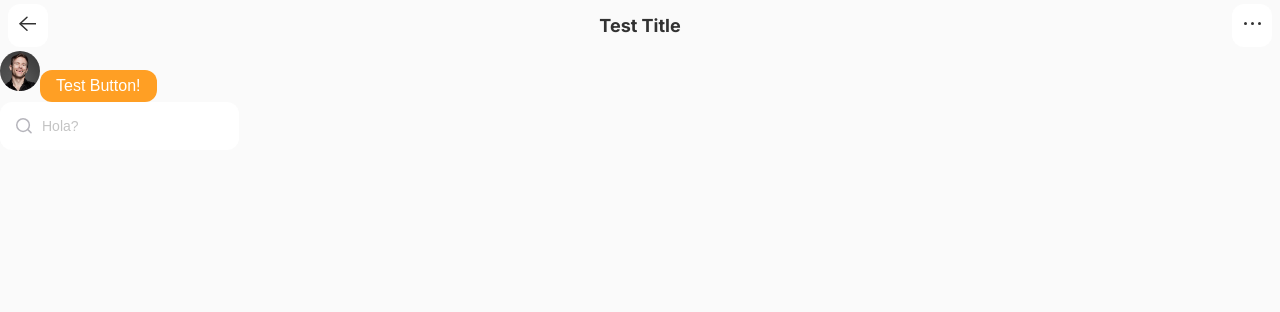
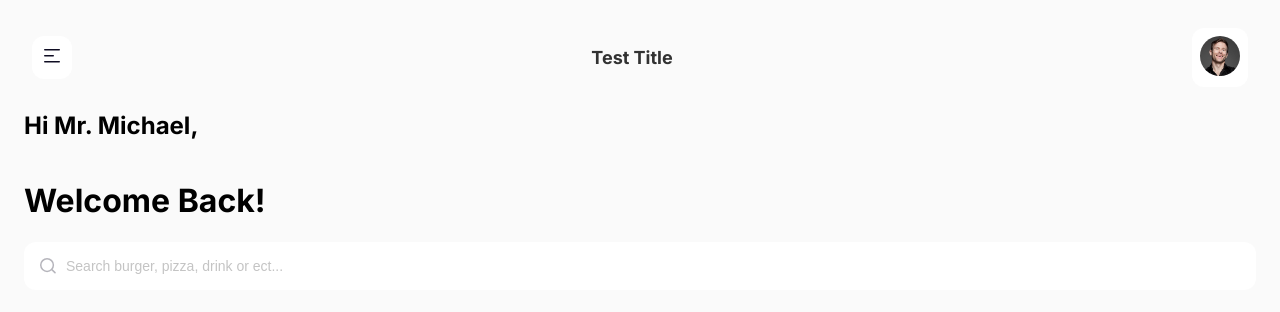
Before and after one commit to jesusaugusto0x2/beer-ecommerce, a Next.js app: page / in a window 1280 px wide. Shown: the top 312 px of the page. Built offline with nearby package versions, Linux system fonts and the light colour scheme.

Commit message:
feat: add base upper structure for index page

```diff
--- a/src/app/page.tsx
+++ b/src/app/page.tsx
@@ -2,11 +2,10 @@
 
 import { fetcher } from "@/api";
 import { Product } from "@/models/product";
-import { Avatar, Button, NavBar, SearchInput } from "@/components";
-import { DotsIcon, LeftArrowIcon } from "@/assets";
+import { Products } from "@/containers";
 import useSWR from "swr";
 
-export default function Products() {
+export default function Home() {
   const { error, isLoading } = useSWR<Product[]>("/api/products", fetcher);
 
   if (error) {
@@ -19,19 +18,7 @@ export default function Products() {
 
   return (
     <main>
-      <NavBar
-        leftItem={<Button variant="default" icon={<LeftArrowIcon />} />}
-        rightItem={<Button variant="default" icon={<DotsIcon />} />}
-        title="Test Title"
-      />
-      <Avatar
-        src="/img/default-user.jpg"
-        alt="user_avatar"
-        width={40}
-        height={40}
-      />
-      <Button text="Test Button!" />
-      <SearchInput placeholder="Hola?" />
+      <Products />
     </main>
   );
 }
--- /dev/null
+++ b/src/assets/icons/menu.tsx
@@ -0,0 +1,13 @@
+export const MenuIcon = () => (
+  <svg
+    width="24"
+    height="24"
+    viewBox="0 0 24 24"
+    fill="none"
+    xmlns="http://www.w3.org/2000/svg"
+  >
+    <rect x="4" y="5" width="16" height="1.5" rx="0.75" fill="#0F0D23" />
+    <rect x="4" y="11" width="10" height="1.5" rx="0.75" fill="#0F0D23" />
+    <rect x="4" y="17" width="16" height="1.5" rx="0.75" fill="#0F0D23" />
+  </svg>
+);
--- a/src/assets/index.ts
+++ b/src/assets/index.ts
@@ -1,3 +1,4 @@
 export * from "./icons/left-arrow";
 export * from "./icons/dots";
 export * from "./icons/search";
+export * from "./icons/menu";
--- a/src/components/search-input/index.tsx
+++ b/src/components/search-input/index.tsx
@@ -2,11 +2,13 @@ import { SearchIcon } from "@/assets";
 import { FC, InputHTMLAttributes } from "react";
 import styles from "./index.module.scss";
 
-type Props = InputHTMLAttributes<HTMLInputElement>;
+type Props = InputHTMLAttributes<HTMLInputElement> & {
+  className?: string;
+};
 
-export const SearchInput: FC<Props> = (props) => (
+export const SearchInput: FC<Props> = ({ className, ...props }) => (
   <div className={styles.SearchInputWrapper}>
     <SearchIcon />
-    <input {...props} type="search" />
+    <input {...props} type="search" className={className} />
   </div>
 );
--- /dev/null
+++ b/src/containers/index.tsx
@@ -0,0 +1 @@
+export * from "./products";
--- /dev/null
+++ b/src/containers/products/index.module.scss
@@ -0,0 +1,9 @@
+.Products {
+  display: flex;
+  flex-direction: column;
+  padding: 24px;
+
+  .inputStyle {
+    width: 100%;
+  }
+}
--- /dev/null
+++ b/src/containers/products/index.tsx
@@ -0,0 +1,32 @@
+import { FC } from "react";
+import { Avatar, Button, NavBar, SearchInput } from "@/components";
+import { MenuIcon } from "@/assets";
+import styles from "./index.module.scss";
+
+export const Products: FC = () => (
+  <div className={styles.Products}>
+    <NavBar
+      leftItem={<Button variant="default" icon={<MenuIcon />} />}
+      rightItem={
+        <Button
+          variant="default"
+          icon={
+            <Avatar
+              src="/img/default-user.jpg"
+              alt="user_avatar"
+              width={40}
+              height={40}
+            />
+          }
+        />
+      }
+      title="Test Title"
+    />
+    <h2>Hi Mr. Michael,</h2>
+    <h1>Welcome Back!</h1>
+    <SearchInput
+      placeholder="Search burger, pizza, drink or ect..."
+      className={styles.inputStyle}
+    />
+  </div>
+);
```
